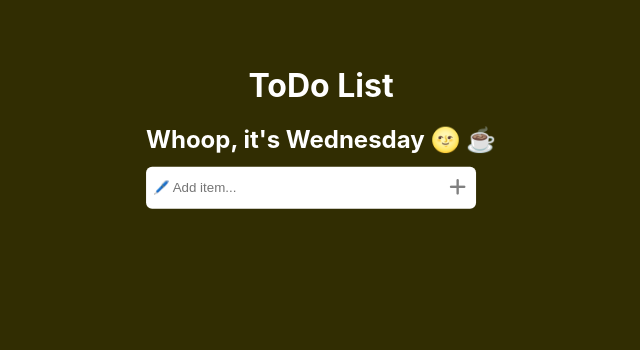
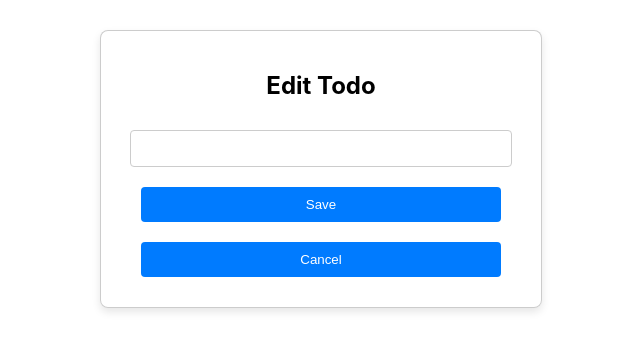
Before and after one commit to rabeeh-p/todoList, a React (Create React App) app: page /edit in a window 1280 px wide. Shown: the top 350 px of the page, without its empty margins (319-959 px from the left). Built offline with nearby package versions, Linux system fonts and the light colour scheme.

Commit message:
route sett

```diff
--- a/src/App.css
+++ b/src/App.css
@@ -1,87 +1,126 @@
-* {
-  margin: 0;
-  padding: 0;
+.app {
+  font-family: Arial, sans-serif;
+  display: flex;
+  flex-direction: column;
+  align-items: center;
+  background-color: #f4f4f9;
+  min-height: 100vh;
+  padding: 20px;
 }
 
-body {
-  background-color: #312d02;
+.mainHeading h1 {
+  color: #333;
+  font-size: 2.5rem;
+  margin-bottom: 20px;
 }
 
-.app {
-  position: absolute;
-  top: 10%;
-  left: 50%;
-  transform: translate(-50%, -10%);
+.input {
+  display: flex;
+  align-items: center;
+  margin-bottom: 20px;
+  width: 100%;
+  max-width: 400px;
 }
 
-.app .mainHeading h1 {
-  text-align: center;
+.input input {
+  width: 100%;
+  padding: 12px 16px;
+  border: 1px solid #ccc;
+  border-radius: 4px 0 0 4px;
+  outline: none;
 }
 
-.app h1,
-h2 {
+.input i {
+  background-color: #007bff;
   color: white;
+  padding: 12px 16px;
+  border-radius: 0 4px 4px 0;
+  cursor: pointer;
+  transition: background-color 0.3s ease;
 }
 
-.app .input {
+.input i:hover {
+  background-color: #0056b3;
+}
+
+.todos {
+  width: 100%;
+  max-width: 400px;
+}
+
+.todo {
   display: flex;
-  justify-content: center;
+  align-items: center;
+  justify-content: space-between;
+  padding: 12px;
+  background-color: white;
+  border: 1px solid #e0e0e0;
+  border-radius: 6px;
+  margin-bottom: 10px;
+  box-shadow: 0 2px 4px rgba(0, 0, 0, 0.1);
+  transition: box-shadow 0.2s ease-in-out;
+}
+
+.todo:hover {
+  box-shadow: 0 4px 8px rgba(0, 0, 0, 0.15);
+}
+
+.left {
+  display: flex;
   align-items: center;
 }
 
-.app .input {
-  margin-top: 0.8em;
-  width: 20em;
-  height: 2em;
-  background-color: white;
-  display: flex;
-  justify-content: space-between;
-  align-items: center;
-  border-radius: 6px;
-  padding: 5px;
+.left input {
+  margin-right: 10px;
 }
 
-.app .input input {
-  width: 100%;
-  height: 1.6em;
-  border-color: transparent;
-  outline-color: transparent;
+.left p {
+  margin: 0;
+  font-size: 1rem;
+  color: #333;
 }
 
-.app i {
+.right i {
+  color: #007bff;
   cursor: pointer;
-  font-size: larger;
-  font-weight: 900;
-  color: grey;
-  margin-right: 5px;
-}
-.app .todos {
-  display: flex;
-  justify-content: center;
-  align-items: center;
-  flex-direction: column;
-}
-.app .todos .todo {
-  margin-top: 0.8em;
-  width: 20em;
-  height: 2em;
-  background-color: white;
-  display: flex;
-  justify-content: space-between;
-  align-items: center;
-  border-radius: 6px;
-  padding: 5px;
-}
-.app .todos .todo .left {
-  display: flex;
-  justify-content: flex-start;
-  align-items: center;
+  transition: color 0.3s ease;
 }
 
-.app .todos .todo .left p {
-  margin-left: 3px;
-  font-size: medium;
-  font-weight: 700;
-  font-style: normal;
-  color: grey;
+.right i:hover {
+  color: #0056b3;
 }
+
+.edit-page {
+  display: flex;
+  flex-direction: column;
+  align-items: center;
+  margin-top: 30px;
+  padding: 20px;
+  border: 1px solid rgba(0, 0, 0, 0.2);
+  border-radius: 8px;
+  background-color: rgba(255, 255, 255, 0.7);
+  box-shadow: 0 4px 8px rgba(0, 0, 0, 0.1);
+  max-width: 400px;
+  margin-left: auto;
+  margin-right: auto;
+}
+
+.edit-page input,
+.edit-page button {
+  margin: 10px 0;
+  padding: 10px;
+  width: 90%;
+  border: 1px solid #ccc;
+  border-radius: 4px;
+}
+
+.edit-page button {
+  background-color: #007bff;
+  color: white;
+  border: none;
+  cursor: pointer;
+}
+
+.edit-page button:hover {
+  background-color: #0056b3;
+}
--- a/src/App.js
+++ b/src/App.js
@@ -1,55 +1,26 @@
 import React from 'react';
 import {useState} from 'react'
 import './App.css';
+import Home from './components/Home';
+import {BrowserRouter as Router,Routes,Route} from 'react-router-dom'
+import Edit from './components/Edit';
 
 function App() {
-  let [note,setNote]= useState([])
-  let [todo,setTodo]  = useState([])
+  const [todo, setTodo] = useState([]);
+  const [selectedTodo, setSelectedTodo] = useState(null);
 
-  let typingWord = (e)=>{
-    console.log('hello',e.target.value);
-    setNote(e.target.value)
-  }
 
-  let clickedIcon = ()=>{
-    if (note.trim() !== ''){
-
-      setTodo([...todo,note])
-    }
-  }
   console.log(todo,'todo');
 
   return (
-    <div className="app">
-      <div className="mainHeading">
-        <h1>ToDo List</h1>
-      </div>
-      <div className="subHeading">
-        <br />
-        <h2>Whoop, it's Wednesday 🌝 ☕ </h2>
-      </div>
-      <div className="input">
-        <input onChange={typingWord}  type="text" placeholder="🖊️ Add item..." />
-        <i onClick={clickedIcon} className="fas fa-plus"></i>
-      </div>
-      <div className="todos">
-        {Array.isArray(todo) && todo.map((item,index)=>{
-          return(
-            <div className="todo" key={index}>
-          <div className="left">
-            <input type="checkbox" name="" id="" />
-            <p> {item}</p>
-          </div>
-          <div className="right">
-            <i className="fas fa-times"></i>
-          </div>
-        </div>
+    <Router>
+      <Routes>
+        <Route path='/' element={<Home todo={todo} setTodo={setTodo} setSelectedTodo={setSelectedTodo}/>}/>
+        <Route path='/edit' element={<Edit todo={todo} setTodo={setTodo} selectedTodo={selectedTodo} />}/>
 
-          )
-        })}
+      </Routes>
+    </Router>
 
-      </div>
-    </div>
   );
 }
 
--- a/src/components/Edit.jsx
+++ b/src/components/Edit.jsx
@@ -1,11 +1,35 @@
-import React from 'react'
+import React, { useState } from 'react';
+import { useNavigate } from 'react-router-dom';
 
-function Edit() {
-  return (
-    <div>
+function EditPage({ todo, setTodo, selectedTodo }) {
+  const [newNote, setNewNote] = useState(selectedTodo || '');
+  const navigate = useNavigate();
+  console.log(newNote,'neww');
 
-    </div>
-  )
+
+  const handleSave = () => {
+    const updatedTodos = todo.map((item) => (item === selectedTodo ? newNote : null));
+    if (newNote.trim() === '') {
+      let message = 'empty';
+      alert(message);
+      return;
+    }
+    setTodo(updatedTodos);
+    navigate('/');
+  };
+
+    return (
+      <div className="edit-page">
+        <h2>Edit Todo</h2>
+        <input
+          type="text"
+          value={newNote}
+          onChange={(e) => setNewNote(e.target.value)}
+        />
+        <button onClick={handleSave}>Save</button>
+        <button onClick={() => navigate('/')}>Cancel</button>
+      </div>
+    );
 }
 
-export default Edit
+export default EditPage;
--- /dev/null
+++ b/src/components/Home.jsx
@@ -0,0 +1,58 @@
+import React, { useState } from 'react'
+import { useNavigate } from 'react-router-dom';
+
+const Home = ({ todo, setTodo, setSelectedTodo }) => {
+
+    let [note,setNote]= useState('')
+    const navigate = useNavigate();
+
+    let typingWord = (e)=>{
+        console.log('hello',e.target.value);
+        setNote(e.target.value)
+      }
+
+      let clickedIcon = ()=>{
+        if (note.trim() !== ''){
+          setTodo([...todo,note])
+          setNote('')
+        }
+      }
+
+      const handleEdit = (item) => {
+        console.log(item,'itemmmmmm');
+
+        setSelectedTodo(item);
+        navigate('/edit');
+      };
+  return (
+    <div className="app">
+      <div className="mainHeading">
+        <h1>ToDo List</h1>
+      </div>
+
+      <div className="input">
+        <input onChange={typingWord}  type="text" placeholder=" Add note.." />
+        <i onClick={clickedIcon} className="fas fa-plus"></i>
+      </div>
+      <div className="todos">
+        {Array.isArray(todo) && todo.map((item,index)=>{
+          return(
+            <div className="todo" key={index}>
+          <div className="left">
+            <input type="checkbox" name="" id="" />
+            <p> {item}</p>
+          </div>
+          <div className="right">
+              <i onClick={() => handleEdit(item)} className="fas fa-edit"></i>
+            </div>
+        </div>
+
+          )
+        })}
+
+      </div>
+    </div>
+  )
+}
+
+export default Home
```
